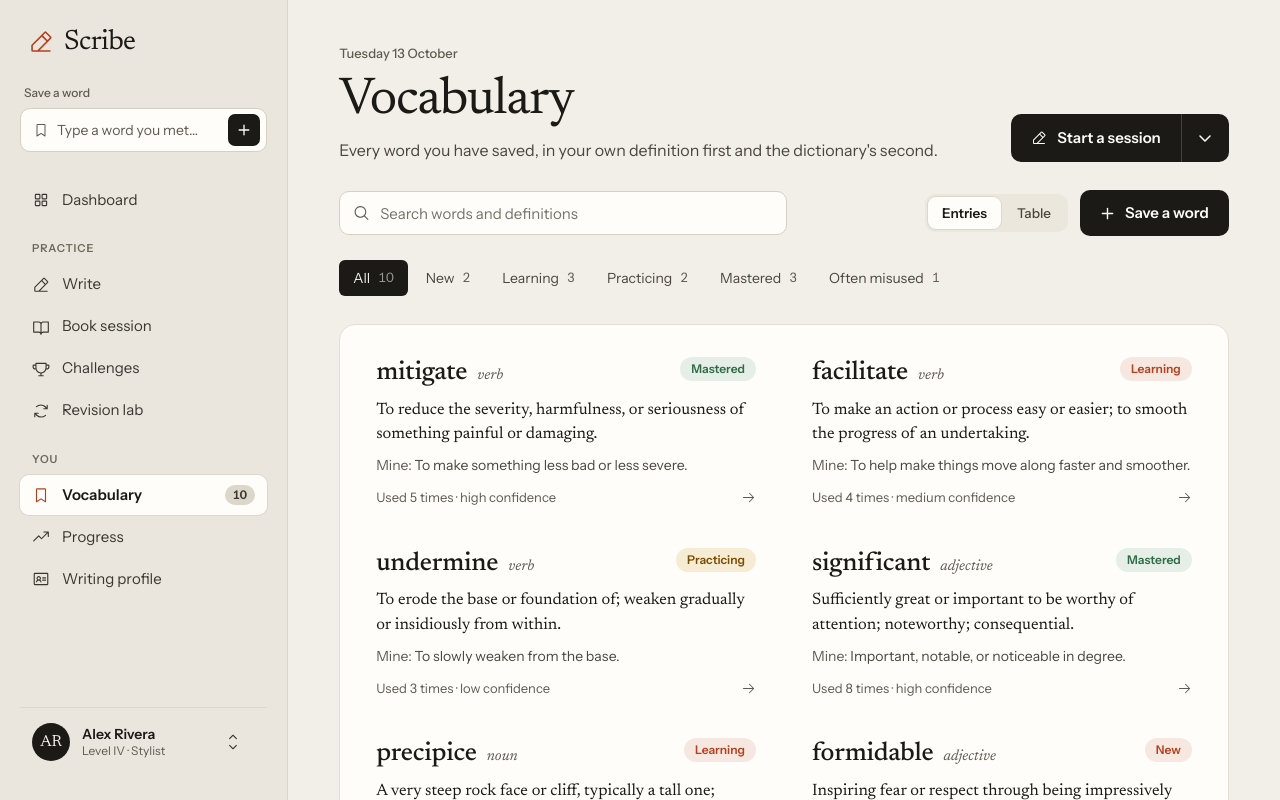
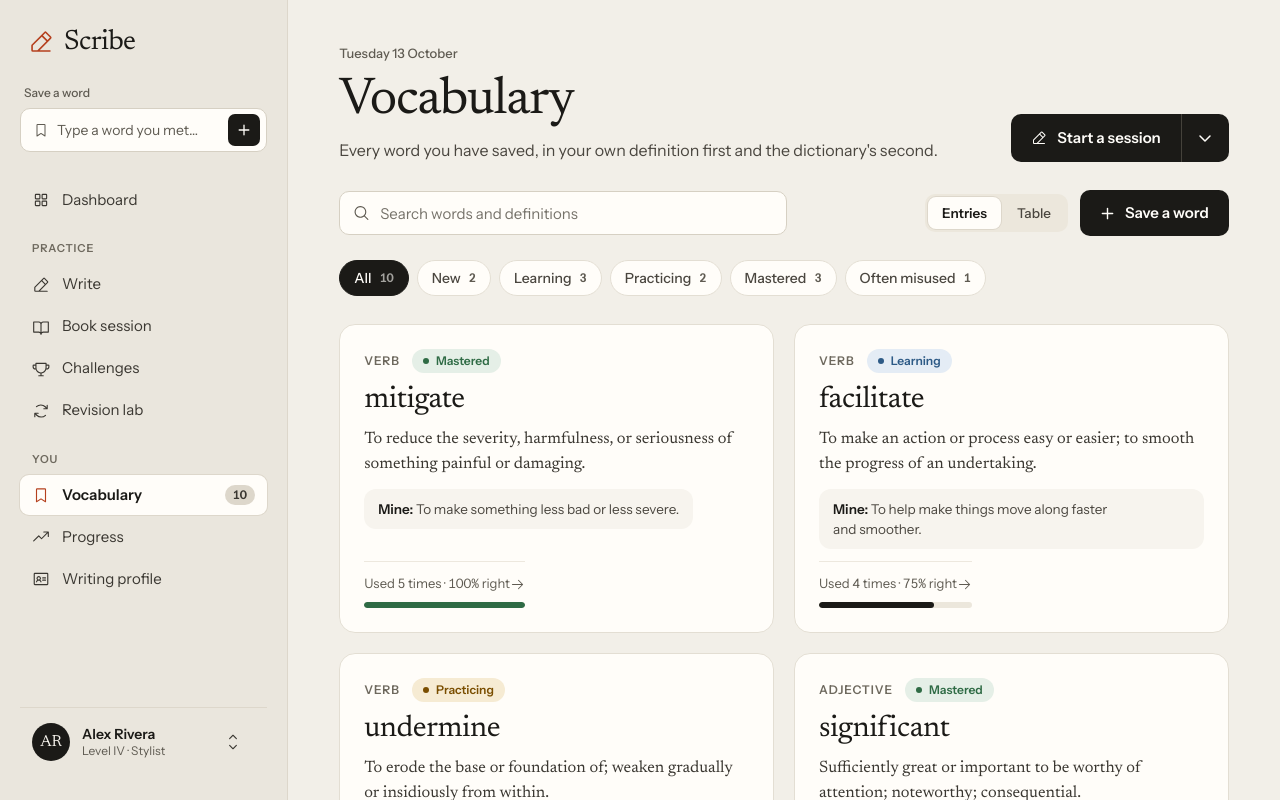
Before and after one commit to yitethio/scribe, a React (Vite) app: page /vocabulary in a window 1280 px wide. Shown: the top 800 px of the page. Built offline with nearby package versions, Linux system fonts and the light colour scheme.

Commit message:
Give vocabulary word cards, dotted status pills and eyebrowed dialogs

```diff
--- a/src/components/ui/Dialog.jsx
+++ b/src/components/ui/Dialog.jsx
@@ -14,7 +14,7 @@ export const Dialog = ({ onClose, labelledBy, variant = "center", width = "sm:ma
     };
   }, [onClose]);
 
-  const floating = "shadow-[0_24px_64px_-24px_rgb(22_24_28/0.5)]";
+  const floating = "shadow-[0_24px_64px_-24px_rgb(27_26_23/0.45)]";
 
   return (
     <div
@@ -29,8 +29,8 @@ export const Dialog = ({ onClose, labelledBy, variant = "center", width = "sm:ma
         aria-labelledby={labelledBy}
         className={
           variant === "drawer"
-            ? `slide-in relative w-full max-w-md h-full bg-sheet flex flex-col ${floating}`
-            : `pop relative bg-sheet w-full ${width} rounded-t-[14px] sm:rounded-[12px] max-h-[92dvh] flex flex-col ${floating}`
+            ? `slide-in relative w-full max-w-md h-full bg-sheet border-l border-edge flex flex-col ${floating}`
+            : `pop relative bg-sheet w-full ${width} border border-edge rounded-t-[18px] sm:rounded-[18px] max-h-[92dvh] flex flex-col ${floating}`
         }
       >
         {children}
--- a/src/components/vocabulary/VocabDetailDrawer.jsx
+++ b/src/components/vocabulary/VocabDetailDrawer.jsx
@@ -3,10 +3,9 @@ import { X, PencilSimple } from "@phosphor-icons/react";
 import { useScribe } from "../../store";
 import { Dialog } from "../ui/Dialog";
 
-const statusTone = (status) =>
-  status === "mastered" ? "tag-good" : status === "practicing" ? "tag-warn" : "tag-pen";
+const statusTone = { mastered: "tag-good", practicing: "tag-warn", learning: "tag-info", new: "tag-pen" };
 
-const Label = ({ children }) => <div className="text-[13px] text-ink-3">{children}</div>;
+const Label = ({ children }) => <div className="eyebrow">{children}</div>;
 
 export const VocabDetailDrawer = ({ wordItem, isOpen, onClose, onStartPractice }) => {
   const { updateVocabularyWord } = useScribe();
@@ -25,16 +24,16 @@ export const VocabDetailDrawer = ({ wordItem, isOpen, onClose, onStartPractice }
 
   return (
     <Dialog variant="drawer" onClose={onClose} labelledBy="vocab-drawer-title">
-      <div className="px-6 pt-6 pb-2 flex items-start justify-between gap-4">
+      <div className="px-6 pt-6 pb-5 flex items-start justify-between gap-4 border-b border-rule">
         <div>
           <div className="flex items-baseline gap-3">
-            <h2 id="vocab-drawer-title" className="font-serif text-[36px] leading-none font-medium tracking-[-0.015em]">
+            <h2 id="vocab-drawer-title" className="font-serif text-[40px] leading-none tracking-[-0.02em]">
               {wordItem.word}
             </h2>
             <span className="font-serif italic text-[16px] text-ink-3">{wordItem.pos?.toLowerCase()}</span>
           </div>
           <div className="mt-3 flex items-center gap-2 text-[13px] text-ink-3">
-            <span className={`tag ${statusTone(wordItem.status)} capitalize`}>{wordItem.status}</span>
+            <span className={`tag tag-dot ${statusTone[wordItem.status] || ""} capitalize`}>{wordItem.status}</span>
             <span>Saved {wordItem.dateLearned}</span>
           </div>
         </div>
@@ -92,7 +91,7 @@ export const VocabDetailDrawer = ({ wordItem, isOpen, onClose, onStartPractice }
         </div>
 
         {wordItem.contextSentence && (
-          <div className="rounded-lg bg-paper p-4">
+          <div className="inset border border-edge p-4">
             <Label>Where you met it</Label>
             <p className="mt-1.5 font-serif italic text-[16px] leading-relaxed">&ldquo;{wordItem.contextSentence}&rdquo;</p>
           </div>
@@ -103,7 +102,7 @@ export const VocabDetailDrawer = ({ wordItem, isOpen, onClose, onStartPractice }
             <Label>Goes with</Label>
             <div className="mt-2 flex flex-wrap gap-1.5">
               {wordItem.collocations.map((colloc, idx) => (
-                <span key={idx} className="tag font-serif text-[14.5px] h-7">
+                <span key={idx} className="chip font-serif text-[14.5px] text-ink">
                   {colloc}
                 </span>
               ))}
@@ -118,23 +117,23 @@ export const VocabDetailDrawer = ({ wordItem, isOpen, onClose, onStartPractice }
           </div>
         )}
 
-        <div className="grid grid-cols-3 gap-4 pt-1">
+        <div className="fact-strip [&>*]:basis-[100px]">
           <div>
-            <div className="font-serif text-[30px] leading-none tabular">{wordItem.timesUsed}</div>
-            <div className="mt-1.5 text-[13px] text-ink-3">times used</div>
+            <div className="font-serif text-[28px] leading-none tabular">{wordItem.timesUsed}</div>
+            <div className="mt-1 text-[12.5px] text-ink-3">times used</div>
           </div>
           <div>
-            <div className="font-serif text-[30px] leading-none tabular text-good">{wordItem.timesUsedCorrectly}</div>
-            <div className="mt-1.5 text-[13px] text-ink-3">used well</div>
+            <div className="font-serif text-[28px] leading-none tabular text-good">{wordItem.timesUsedCorrectly}</div>
+            <div className="mt-1 text-[12.5px] text-ink-3">used well</div>
           </div>
           <div>
-            <div className="font-serif text-[30px] leading-none tabular">{accuracy}%</div>
-            <div className="mt-1.5 text-[13px] text-ink-3">accuracy</div>
+            <div className="font-serif text-[28px] leading-none tabular">{accuracy}%</div>
+            <div className="mt-1 text-[12.5px] text-ink-3">accuracy</div>
           </div>
         </div>
       </div>
 
-      <div className="p-4 sm:px-6 flex items-center gap-3 bg-paper">
+      <div className="p-4 sm:px-6 flex items-center gap-3 border-t border-rule">
         <button onClick={onClose} className="btn btn-quiet flex-1">
           Close
         </button>
--- a/src/pages/VocabularyLibrary.jsx
+++ b/src/pages/VocabularyLibrary.jsx
@@ -16,12 +16,9 @@ const filters = [
 
 const isMisused = (w) => w.timesUsed > 1 && w.timesUsedCorrectly / w.timesUsed < 0.6;
 
-const statusTag = (status) =>
-  status === "mastered" ? "tag-good" : status === "practicing" ? "tag-warn" : "tag-pen";
+const statusTone = { mastered: "tag-good", practicing: "tag-warn", learning: "tag-info", new: "tag-pen" };
 
-const StatusTag = ({ status }) => (
-  <span className={`tag ${statusTag(status)} capitalize`}>{status}</span>
-);
+const StatusTag = ({ status }) => <span className={`tag tag-dot ${statusTone[status] || ""} capitalize`}>{status}</span>;
 
 export default function VocabularyLibrary() {
   const { state } = useScribe();
@@ -97,7 +94,7 @@ export default function VocabularyLibrary() {
             </div>
           </div>
 
-          <div className="flex gap-1 overflow-x-auto -mx-1 px-1 pb-1 rise" style={{ "--i": 1 }} role="group" aria-label="Filter">
+          <div className="flex gap-2 overflow-x-auto -mx-1 px-1 pb-1 rise" style={{ "--i": 1 }} role="group" aria-label="Filter">
             {filters.map((f) => {
               const isActive = activeFilter === f.id;
               return (
@@ -105,12 +102,12 @@ export default function VocabularyLibrary() {
                   key={f.id}
                   onClick={() => setActiveFilter(f.id)}
                   aria-pressed={isActive}
-                  className={`h-9 px-3.5 rounded-md text-[14px] flex items-center gap-2 shrink-0 transition-colors ${
-                    isActive ? "bg-ink text-paper" : "text-ink-2 hover:bg-tint hover:text-ink"
+                  className={`h-9 px-3.5 rounded-full border text-[14px] font-medium flex items-center gap-2 shrink-0 transition-colors ${
+                    isActive ? "bg-ink border-ink text-sheet" : "bg-sheet border-edge text-ink-2 hover:border-line hover:text-ink"
                   }`}
                 >
                   <span>{f.label}</span>
-                  <span className={`tabular text-[13px] ${isActive ? "text-paper/60" : "text-ink-3"}`}>
+                  <span className={`tabular text-[12px] font-semibold ${isActive ? "text-sheet/60" : "text-ink-3"}`}>
                     {filterCounts[f.id] || 0}
                   </span>
                 </button>
@@ -119,44 +116,44 @@ export default function VocabularyLibrary() {
           </div>
 
           {filteredWords.length === 0 ? (
-            <div className="sheet px-6 py-16 text-center rise" style={{ "--i": 2 }}>
-              <Books size={34} className="mx-auto text-pen" />
-              <h2 className="mt-4 font-serif text-[24px] font-medium">No words match</h2>
+            <div className="card px-6 py-16 text-center rise" style={{ "--i": 2 }}>
+              <span className="icon-tile w-12 h-12 mx-auto text-pen">
+                <Books size={22} />
+              </span>
+              <h2 className="mt-4 font-serif text-[26px]">No words match</h2>
               <p className="mt-1 text-[15px] text-ink-2">
                 Save words from your reading, your drafts or a book session, and they will appear here.
               </p>
-              <button onClick={() => openCaptureModal()} className="btn btn-quiet mt-6">
+              <button onClick={() => openCaptureModal()} className="btn btn-outline mt-6">
                 Save a word
               </button>
             </div>
           ) : viewMode === "entries" ? (
-            <div className="sheet px-2 sm:px-4 py-3 rise" style={{ "--i": 2 }}>
-              <ul className="grid md:grid-cols-2 gap-x-4">
-                {filteredWords.map((item) => (
-                  <li key={item.id}>
+            <ul className="grid grid-cols-[repeat(auto-fill,minmax(min(320px,100%),1fr))] gap-4 sm:gap-5">
+              {filteredWords.map((item, idx) => {
+                const accuracy = item.timesUsed ? Math.round((item.timesUsedCorrectly / item.timesUsed) * 100) : 0;
+                return (
+                  <li key={item.id} className="rise" style={{ "--i": Math.min(idx + 2, 8) }}>
                     <button
                       onClick={() => setInspectingWord(item)}
-                      className="w-full text-left rounded-lg px-4 sm:px-5 py-5 hover:bg-paper transition-colors group h-full"
+                      className="card w-full h-full text-left p-5 sm:p-6 flex flex-col gap-3 hover:border-line transition-colors group"
                     >
-                      <div className="flex items-start justify-between gap-3">
-                        <div className="flex items-baseline gap-2.5 min-w-0">
-                          <span className="font-serif text-[26px] leading-tight font-medium tracking-[-0.01em] truncate">
-                            {item.word}
-                          </span>
-                          <span className="font-serif italic text-[15px] text-ink-3">{item.pos?.toLowerCase()}</span>
-                        </div>
+                      <div className="flex items-center justify-between gap-3">
+                        <span className="eyebrow">{item.pos}</span>
                         <StatusTag status={item.status} />
                       </div>
-                      <p className="mt-2 font-serif text-[16.5px] leading-[1.5] text-ink line-clamp-2">{item.correctDef}</p>
+                      <span className="font-serif text-[30px] leading-none tracking-[-0.015em] truncate">{item.word}</span>
+                      <p className="font-serif text-[16.5px] leading-[1.5] text-ink-soft line-clamp-2">{item.correctDef}</p>
                       {item.personalDef && (
-                        <p className="mt-2 text-[14px] text-ink-2 line-clamp-1">
-                          <span className="text-ink-3">Mine: </span>
+                        <p className="inset px-3.5 py-2.5 text-[13.5px] text-ink-2 line-clamp-2">
+                          <span className="font-semibold text-ink">Mine: </span>
                           {item.personalDef}
                         </p>
                       )}
-                      <div className="mt-3 flex items-center justify-between text-[13px] text-ink-3">
-                        <span className="tabular">
-                          Used {item.timesUsed} {item.timesUsed === 1 ? "time" : "times"} · {item.confidence} confidence
+                      <div className="mt-auto pt-3 border-t border-rule flex flex-col gap-2">
+                        <div className="flex items-center justify-between text-[13px] text-ink-3 tabular">
+                          <span>
+                            Used {item.timesUsed} {item.timesUsed === 1 ? "time" : "times"} · {accuracy}% right
                           </span>
                           <ArrowRight
                             size={15}
@@ -164,21 +161,25 @@ export default function VocabularyLibrary() {
                             aria-hidden="true"
                           />
                         </div>
+                        <div className="track h-1.5">
+                          <span className={accuracy >= 80 ? "bg-good" : accuracy >= 60 ? "" : "bg-pen"} style={{ width: `${accuracy}%` }} />
+                        </div>
+                      </div>
                     </button>
                   </li>
-                ))}
+                );
+              })}
             </ul>
-            </div>
           ) : (
-            <div className="sheet overflow-x-auto rise" style={{ "--i": 2 }}>
+            <div className="card overflow-x-auto rise" style={{ "--i": 2 }}>
               <table className="w-full text-left text-[14px] min-w-[720px]">
                 <thead>
-                  <tr className="text-[13px] text-ink-3">
-                    <th className="font-normal py-4 px-6">Word</th>
-                    <th className="font-normal py-4 px-4">Part of speech</th>
-                    <th className="font-normal py-4 px-4">Meaning</th>
-                    <th className="font-normal py-4 px-4">Status</th>
-                    <th className="font-normal py-4 px-4 text-right">Used</th>
+                  <tr className="eyebrow text-[11px]">
+                    <th className="font-semibold py-4 px-6">Word</th>
+                    <th className="font-semibold py-4 px-4">Part of speech</th>
+                    <th className="font-semibold py-4 px-4">Meaning</th>
+                    <th className="font-semibold py-4 px-4">Status</th>
+                    <th className="font-semibold py-4 px-4 text-right">Used</th>
                     <th className="py-4 px-6">
                       <span className="sr-only">Actions</span>
                     </th>
@@ -189,9 +190,9 @@ export default function VocabularyLibrary() {
                     <tr
                       key={item.id}
                       onClick={() => setInspectingWord(item)}
-                      className="border-t border-tint hover:bg-paper transition-colors cursor-pointer"
+                      className="border-t border-rule hover:bg-[#f6f3ec] transition-colors cursor-pointer"
                     >
-                      <td className="py-4 px-6 font-serif text-[18px]">{item.word}</td>
+                      <td className="py-4 px-6 font-serif text-[19px]">{item.word}</td>
                       <td className="py-4 px-4 text-ink-2">{item.pos}</td>
                       <td className="py-4 px-4 font-serif text-[15.5px] text-ink-2 max-w-xs truncate">{item.correctDef}</td>
                       <td className="py-4 px-4">
```
Also changed, not shown: src/components/vocabulary/SpacedPracticeModal.jsx (+16 -16 lines), src/components/vocabulary/VocabCaptureModal.jsx (+11 -10 lines). Lines whose indentation alone changed are shown as unchanged.
